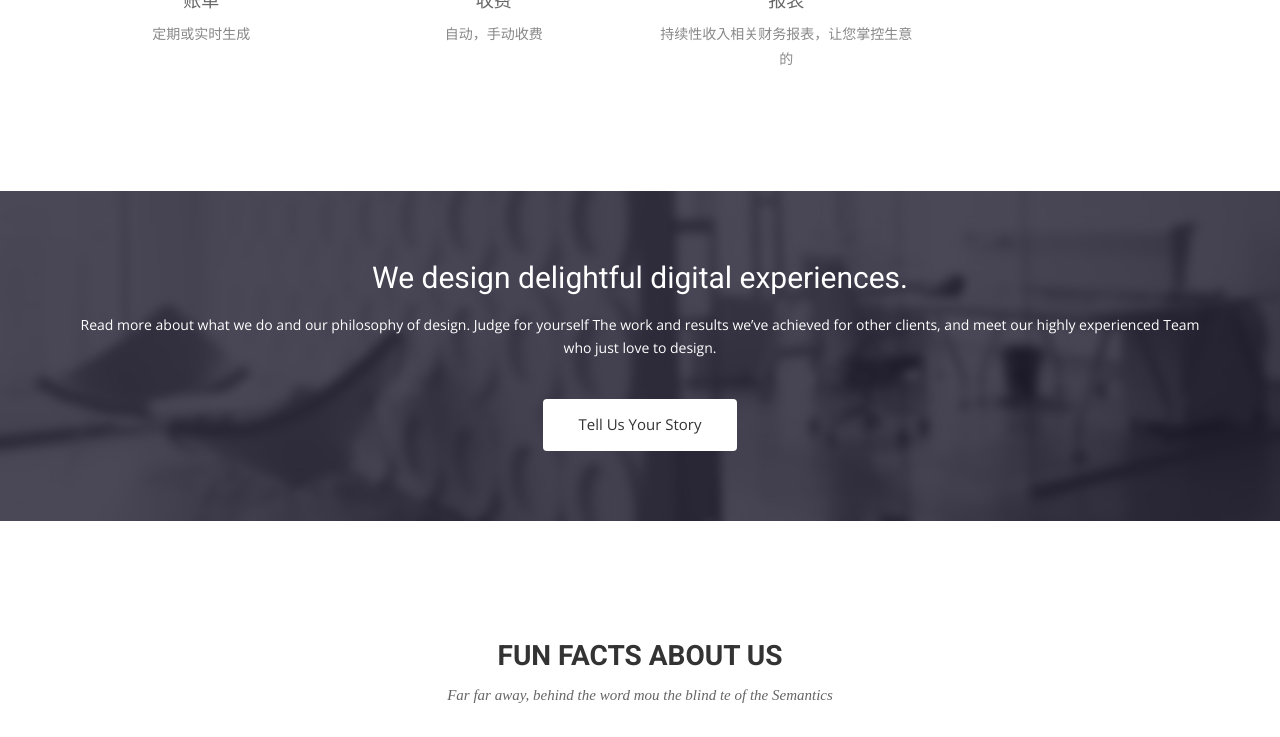
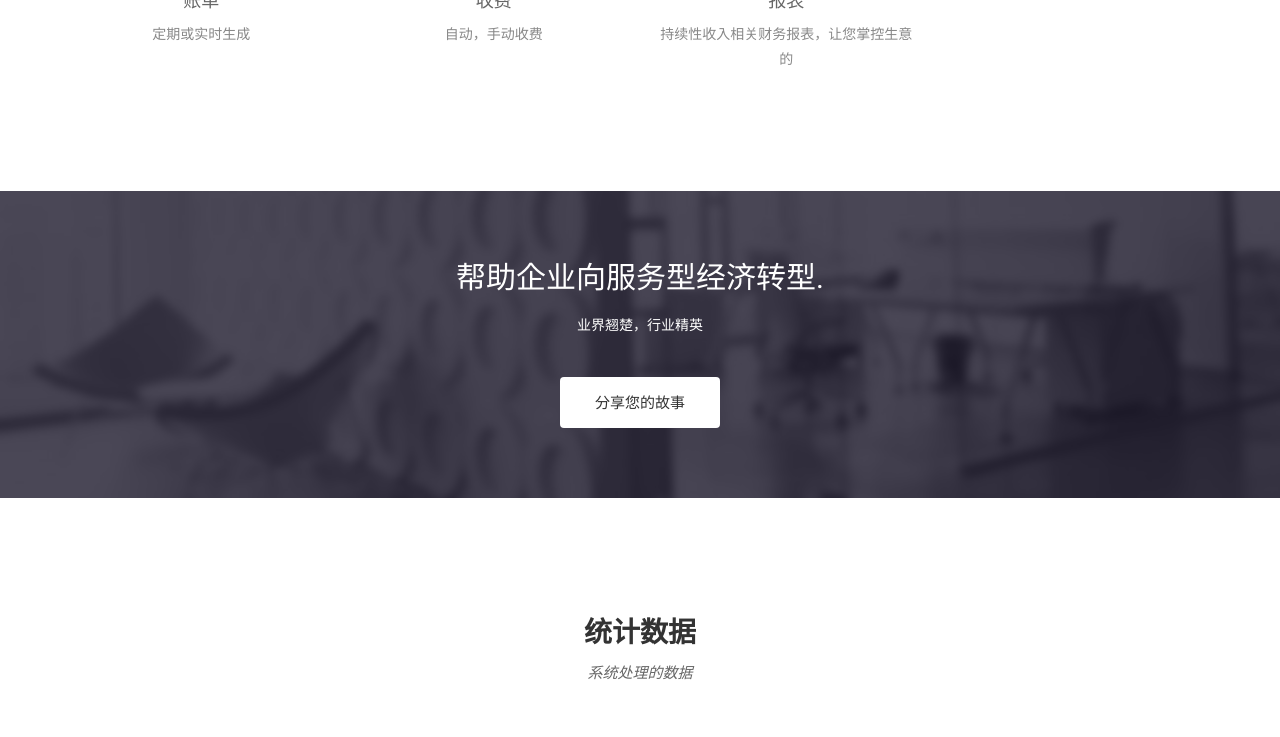
Before and after one commit to dreampivot/slipscloud.github.io, a Jekyll site: the page built from index.html, in a window 1280 px wide and 1400 px high, scrolled down 2169 px. Shown: the top 737 px of the window. Built offline with Jekyll 4.4.1, drawn with Linux system fonts in a browser that asks for light colours; nearby versions of some CDN libraries; some web fonts are replaced; some of the changed text lies outside the part shown; grey boxes are pictures that could not be loaded.

Commit message:
Update index.html

```diff
--- a/index.html
+++ b/index.html
@@ -71,7 +71,7 @@ permalink: /
 
       <div class="col-sm-6 col-md-3">
         <div class="service-item">
-          <i class="ion-basket"></i>
+          <i class="icon ion-basket"></i>
 
           <h4>产品</h4>
           <p>丰富多变的产品组合 </p>
@@ -128,9 +128,9 @@ permalink: /
     <div class="row">
       <div class="col-md-12">
         <div class="block">
-          <h2>We design delightful digital experiences.</h2>
-          <p>Read more about what we do and our philosophy of design. Judge for yourself The work and results we’ve achieved for other clients, and meet our highly experienced Team who just love to design.</p>
-          <a class="btn btn-default btn-call-to-action" href="#" >Tell Us Your Story</a>
+          <h2>帮助企业向服务型经济转型.</h2>
+          <p>业界翘楚，行业精英</p>
+          <a class="btn btn-default btn-call-to-action" href="#" >分享您的故事</a>
         </div>
       </div>
     </div>
@@ -141,8 +141,8 @@ permalink: /
   <div class="container">
     <div class="row">
       <div class="section-title text-center">
-        <h2>Fun Facts About Us</h2>
-        <p>Far far away, behind the word mou the blind te of the Semantics</p>
+        <h2>统计数据</h2>
+        <p>系统处理的数据</p>
       </div>
     </div>
     <div class="row">
@@ -152,14 +152,14 @@ permalink: /
             <li>
               <div class="block">
                 <i class="ion-ios-chatboxes-outline"></i>
-                <h4 class="counter">20000</h4>
+                <h4 class="counter">4534780</h4>
                 <span>Cups Of Coffee</span>
               </div>
             </li>
             <li>
               <div class="block">
                 <i class="ion-ios-glasses-outline"></i>
-                <h4 class="counter">20000</h4>
+                <h4 class="counter">343401100</h4>
                 <span>Cups Of Coffee</span>
               </div>
             </li>
@@ -173,7 +173,7 @@ permalink: /
             <li>
               <div class="block">
                 <i class="ion-ios-timer-outline"></i>
-                <h4 class="counter">20000</h4>
+                <h4 class="counter">654391200</h4>
                 <span>Cups Of Coffee</span>
               </div>
             </li>
@@ -194,10 +194,10 @@ permalink: /
             </div>
             <div>
               <img src="img/cotation.png" alt="IMG">
-                <p>"This Company created an e-commerce site with the tools to make our business a success, with innovative ideas we feel that our site has unique elements that make us stand out from the crowd."</p>
+                <p>"智简云帮助我们实现信息化"</p>
                 <div class="user">
                   <img src="img/item-img1.jpg" alt="Pepole">
-                  <p><span>Rose Ray</span> CEO-Themefisher</p>
+                  <p><span>Tina</span> CEO-简瑜伽</p>
                 </div>
             </div>
             <div>
```
